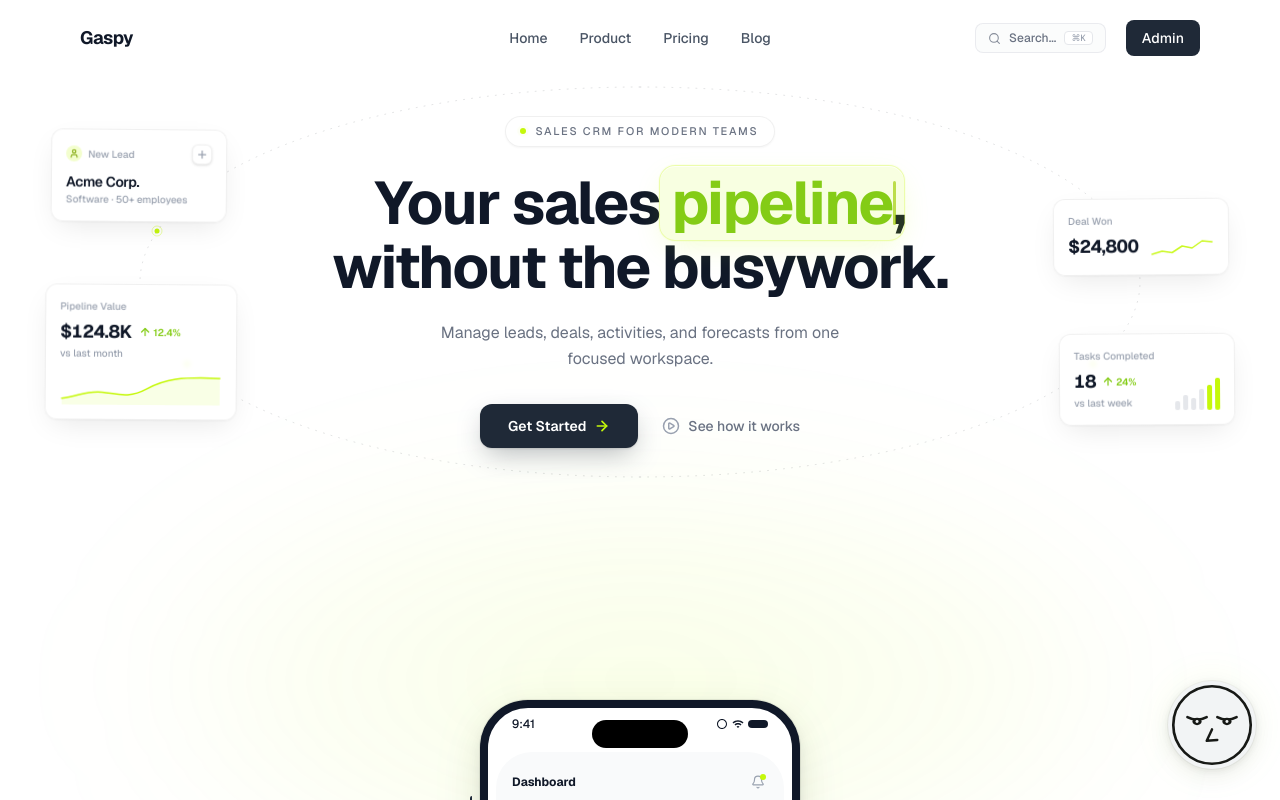
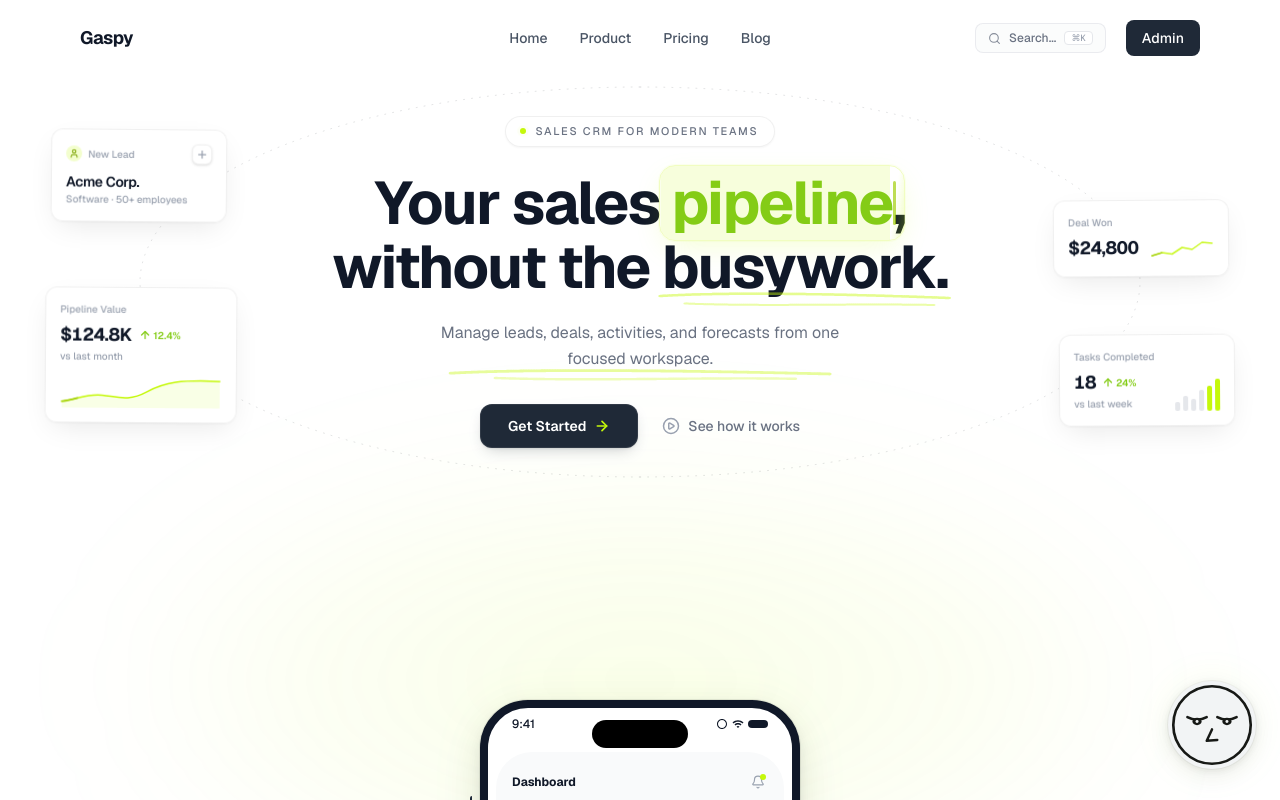
Before and after one commit to dexisback/gaspy, a Next.js app: page / in a window 1280 px wide. Built offline with nearby package versions, Linux system fonts and the light colour scheme.

Commit message:
design: implement stencil-strokes and pill shape for dark theme
pill shape recogn for white remains/default theme = white remains/typing bug tofix in searchbar remains/stencil UX fix remains

```diff
--- a/src/app/globals.css
+++ b/src/app/globals.css
@@ -107,9 +107,193 @@
   animation-play-state: paused;
 }
 
+@keyframes highlight-reveal {
+  0% {
+    clip-path: inset(-20% 100% -20% 0);
+    opacity: 1;
+    animation-timing-function: cubic-bezier(0.16, 1, 0.3, 1);
+  }
+  18% {
+    clip-path: inset(-20% -2% -20% 0);
+  }
+  94% {
+    clip-path: inset(-20% -2% -20% 0);
+    opacity: 1;
+  }
+  98%,
+  100% {
+    clip-path: inset(-20% 100% -20% 0);
+    opacity: 0;
+  }
+}
+
+.hero-reveal-fill {
+  animation: highlight-reveal 5s linear 0.15s infinite;
+}
+
+@keyframes reveal-edge {
+  0% {
+    transform: translateX(-120%) skewX(-8deg);
+    opacity: 1;
+    animation-timing-function: cubic-bezier(0.16, 1, 0.3, 1);
+  }
+  18% {
+    transform: translateX(590%) skewX(-8deg);
+    opacity: 1;
+  }
+  26%,
+  100% {
+    transform: translateX(590%) skewX(-8deg);
+    opacity: 0;
+  }
+}
+
+.hero-reveal-edge {
+  background: linear-gradient(
+    90deg,
+    rgba(197, 248, 10, 0) 0%,
+    rgba(197, 248, 10, 0.4) 55%,
+    rgba(176, 216, 8, 0.75) 100%
+  );
+  animation: reveal-edge 5s linear 0.15s infinite;
+  will-change: transform, opacity;
+}
+
+.dark .hero-reveal-edge {
+  background: linear-gradient(
+    90deg,
+    rgba(197, 248, 10, 0) 0%,
+    rgba(197, 248, 10, 0.3) 55%,
+    rgba(197, 248, 10, 0.55) 100%
+  );
+}
+
+@keyframes sketch-draw {
+  from {
+    stroke-dashoffset: 1;
+  }
+  to {
+    stroke-dashoffset: 0;
+  }
+}
+
+.hero-sketch path,
+.hero-sketch-desc path {
+  stroke-dasharray: 1;
+  stroke-dashoffset: 1;
+  animation: sketch-draw 0.8s ease-out forwards;
+}
+
+.hero-sketch path {
+  animation-delay: 0.5s;
+}
+
+.hero-sketch path:last-child {
+  animation-delay: 0.95s;
+}
+
+.hero-sketch-desc path {
+  animation-delay: 0.85s;
+}
+
+.hero-sketch-desc path:last-child {
+  animation-delay: 1.15s;
+}
+
+@keyframes status-pulse {
+  0%,
+  100% {
+    opacity: 1;
+  }
+  50% {
+    opacity: 0.6;
+  }
+}
+
+.hero-status-pulse {
+  animation: status-pulse 5s ease-in-out 1.2s infinite;
+}
+
+@keyframes spark-sweep {
+  0%,
+  58% {
+    stroke-dashoffset: 72;
+    opacity: 0;
+  }
+  63%,
+  88% {
+    opacity: 0.9;
+  }
+  96%,
+  100% {
+    stroke-dashoffset: -16;
+    opacity: 0;
+  }
+}
+
+.hero-spark-sweep {
+  stroke-dasharray: 10 62;
+  animation: spark-sweep 7.5s linear 2.4s infinite;
+}
+
+@keyframes chart-sweep {
+  0%,
+  55% {
+    stroke-dashoffset: 186;
+    opacity: 0;
+  }
+  62%,
+  86% {
+    opacity: 0.8;
+  }
+  95%,
+  100% {
+    stroke-dashoffset: -20;
+    opacity: 0;
+  }
+}
+
+.hero-chart-sweep {
+  stroke-dasharray: 16 170;
+  animation: chart-sweep 9s linear 4.1s infinite;
+}
+
+@keyframes bar-pulse {
+  0%,
+  6%,
+  14%,
+  100% {
+    opacity: 1;
+  }
+  10% {
+    opacity: 0.5;
+  }
+}
+
+.hero-bar-pulse {
+  animation: bar-pulse 6.5s ease-in-out infinite;
+}
+
 @media (prefers-reduced-motion: reduce) {
-  .hero-float {
+  .hero-float,
+  .hero-reveal-edge,
+  .hero-status-pulse,
+  .hero-spark-sweep,
+  .hero-chart-sweep,
+  .hero-bar-pulse {
     animation: none;
+  }
+
+  .hero-reveal-fill {
+    animation: none;
+    clip-path: none;
+    opacity: 1;
+  }
+
+  .hero-sketch path,
+  .hero-sketch-desc path {
+    animation: none;
+    stroke-dashoffset: 0;
   }
 }
 
--- a/src/components/landing/Hero.tsx
+++ b/src/components/landing/Hero.tsx
@@ -27,8 +27,11 @@ function PipelineHighlight() {
     <span className="relative inline-block whitespace-nowrap">
       <span
         aria-hidden
-        className="absolute -inset-x-3 -inset-y-1.5 rounded-2xl border border-[#C5F80A]/25 bg-[#C5F80A]/[0.12] shadow-[0_0_0_1px_rgba(197,248,10,0.05),0_10px_32px_-8px_rgba(197,248,10,0.20),inset_0_1px_0_rgba(255,255,255,0.7)] dark:border-[#C5F80A]/20 dark:bg-[#C5F80A]/[0.10]"
-      />
+        className="absolute -inset-x-3 -inset-y-1.5 overflow-hidden rounded-2xl border border-[#C5F80A]/25 shadow-[0_0_0_1px_rgba(197,248,10,0.05),0_10px_32px_-8px_rgba(197,248,10,0.20),inset_0_1px_0_rgba(255,255,255,0.7)] dark:border-[#C5F80A]/20"
+      >
+        <span className="hero-reveal-fill absolute inset-0 bg-[#C5F80A]/[0.14] dark:bg-[#C5F80A]/[0.12]" />
+        <span className="hero-reveal-edge absolute inset-y-0 left-0 w-[18%]" />
+      </span>
       <span className="relative text-[#84cc16] dark:text-[#a6d911]">pipeline</span>
       <span
         aria-hidden
@@ -70,17 +73,64 @@ export function Hero() {
           style={{ textWrap: "balance" }}
         >
           Your sales <PipelineHighlight />,
-          <br className="hidden sm:block" /> without the busywork.
+          <br className="hidden sm:block" /> without the{" "}
+          <span className="relative inline-block">
+            busywork.
+            <svg
+              className="hero-sketch pointer-events-none absolute -bottom-2 left-[-3%] h-5 w-[106%]"
+              viewBox="0 0 320 40"
+              fill="none"
+              preserveAspectRatio="none"
+              aria-hidden
+            >
+              <path
+                d="M8 16C70 9 170 10 312 20"
+                stroke="#C5F80A"
+                strokeWidth="5"
+                strokeLinecap="round"
+                opacity="0.45"
+              />
+              <path
+                d="M34 31C110 37 210 31 296 34"
+                stroke="#C5F80A"
+                strokeWidth="4"
+                strokeLinecap="round"
+                opacity="0.35"
+              />
+            </svg>
+          </span>
         </motion.h1>
 
         {/* Subtext */}
         <motion.p
           variants={itemVariants}
-          className="mt-5 max-w-md text-sm leading-relaxed text-gray-500 dark:text-gray-400 md:text-base"
+          className="relative mt-5 max-w-md text-sm leading-relaxed text-gray-500 dark:text-gray-400 md:text-base"
           style={{ textWrap: "pretty" }}
         >
           Manage leads, deals, activities, and forecasts from one focused
           workspace.
+          <svg
+            className="hero-sketch-desc pointer-events-none absolute -bottom-2.5 left-[6%] h-4 w-[88%]"
+            viewBox="0 0 300 20"
+            fill="none"
+            preserveAspectRatio="none"
+            aria-hidden
+          >
+            <path
+              d="M6 9C60 4 170 5 294 10"
+              stroke="#C5F80A"
+              strokeWidth="3.5"
+              strokeLinecap="round"
+              opacity="0.4"
+            />
+            <path
+              d="M40 15C110 19 200 14 268 16"
+              stroke="#C5F80A"
+              strokeWidth="3"
+              strokeLinecap="round"
+              opacity="0.28"
+            />
+          </svg>
         </motion.p>
 
         {/* CTA */}
@@ -90,7 +140,7 @@ export function Hero() {
         >
           <Link
             href="/admin"
-            className="group inline-flex items-center gap-2 rounded-xl bg-[#1F2937] px-7 py-3 text-sm font-semibold text-white shadow-[0_1px_2px_rgba(0,0,0,0.12),0_10px_28px_-6px_rgba(31,41,55,0.35)] transition-all duration-200 hover:-translate-y-px hover:bg-gray-800 hover:shadow-[0_2px_4px_rgba(0,0,0,0.12),0_14px_34px_-6px_rgba(31,41,55,0.45)] active:translate-y-0 active:scale-[0.98] dark:bg-[#C5F80A] dark:text-gray-900 dark:hover:bg-[#d4ff2e]"
+            className="group inline-flex items-center gap-2 rounded-xl bg-[#1F2937] px-7 py-3 text-sm font-semibold text-white ring-1 ring-inset ring-white/[0.08] shadow-[0_1px_2px_rgba(0,0,0,0.08),0_6px_16px_-6px_rgba(31,41,55,0.28)] transition-all duration-200 hover:-translate-y-px hover:bg-[#2a3547] hover:shadow-[0_2px_4px_rgba(0,0,0,0.08),0_10px_22px_-6px_rgba(31,41,55,0.35)] active:translate-y-0 active:scale-[0.98] active:shadow-[0_1px_2px_rgba(0,0,0,0.10)] dark:bg-[#C5F80A] dark:text-gray-900 dark:ring-black/10 dark:hover:bg-[#d4ff2e]"
           >
             Get Started
             <ArrowRight
--- a/src/components/landing/HeroFloatingCards.tsx
+++ b/src/components/landing/HeroFloatingCards.tsx
@@ -69,6 +69,15 @@ function Sparkline({ className }: { className?: string }) {
         strokeLinejoin="round"
         vectorEffect="non-scaling-stroke"
       />
+      <path
+        className="hero-spark-sweep"
+        d="M2 18L12 15L22 16.5L32 10L42 12L52 5L62 6"
+        stroke="#a3ce0b"
+        strokeWidth="1.5"
+        strokeLinecap="round"
+        strokeLinejoin="round"
+        vectorEffect="non-scaling-stroke"
+      />
     </svg>
   );
 }
@@ -78,7 +87,7 @@ function NewLeadCard() {
     <div className={`w-44 p-3.5 text-left ${cardSurface}`}>
       <div className="flex items-center justify-between">
         <div className="flex items-center gap-1.5">
-          <span className="flex h-4 w-4 items-center justify-center rounded-full bg-[#C5F80A]/20">
+          <span className="hero-status-pulse flex h-4 w-4 items-center justify-center rounded-full bg-[#C5F80A]/20">
             <User className="h-2.5 w-2.5 text-[#7da504]" strokeWidth={2.5} />
           </span>
           <span className={labelClass}>New Lead</span>
@@ -142,6 +151,14 @@ function PipelineValueCard() {
           strokeLinecap="round"
           vectorEffect="non-scaling-stroke"
         />
+        <path
+          className="hero-chart-sweep"
+          d="M2 33C18 31 26 24 42 26s26 7 44-4 34-14 72-12"
+          stroke="#a3ce0b"
+          strokeWidth="1.5"
+          strokeLinecap="round"
+          vectorEffect="non-scaling-stroke"
+        />
       </svg>
     </div>
   );
@@ -168,10 +185,10 @@ function TasksCompletedCard() {
           {[26, 42, 34, 58, 70, 88].map((h, i) => (
             <div
               key={i}
-              className={`w-[5px] rounded-[2px] ${
+              className={`hero-bar-pulse w-[5px] rounded-[2px] ${
                 i >= 4 ? "bg-[#C5F80A]" : "bg-gray-200 dark:bg-white/10"
               }`}
-              style={{ height: `${h}%` }}
+              style={{ height: `${h}%`, animationDelay: `${1.8 + i * 0.35}s` }}
             />
           ))}
         </div>
@@ -181,11 +198,6 @@ function TasksCompletedCard() {
 }
 
 function Connectors() {
-  const dots: Array<[number, number]> = [
-    [97, 302],
-    [1003, 302],
-    [67, 169],
-  ];
   return (
     <div className="pointer-events-none absolute left-1/2 top-1/2 z-0 hidden -translate-x-1/2 -translate-y-1/2 lg:block">
       <motion.svg
@@ -214,12 +226,6 @@ function Connectors() {
           strokeDasharray="1 7"
           strokeLinecap="round"
         />
-        {dots.map(([cx, cy]) => (
-          <g key={`${cx}-${cy}`}>
-            <circle cx={cx} cy={cy} r="5" stroke="#C5F80A" strokeOpacity="0.35" fill="none" />
-            <circle cx={cx} cy={cy} r="2.5" fill="#C5F80A" />
-          </g>
-        ))}
       </motion.svg>
     </div>
   );
@@ -233,7 +239,7 @@ export function HeroFloatingCards() {
         className="left-[2%] top-[2%] xl:left-[4%] xl:top-[4%]"
         duration="9s"
         delay="0s"
-        floatY="-7px"
+        floatY="-4px"
         rotate="0.5deg"
         entranceDelay={0.9}
       >
@@ -244,7 +250,7 @@ export function HeroFloatingCards() {
         className="right-[2%] top-[26%] xl:right-[4%]"
         duration="11s"
         delay="-3.5s"
-        floatY="-5px"
+        floatY="-3px"
         rotate="-0.5deg"
         entranceDelay={1.05}
       >
@@ -255,7 +261,7 @@ export function HeroFloatingCards() {
         className="bottom-[4%] left-[1.5%] xl:bottom-[6%] xl:left-[3.5%]"
         duration="10s"
         delay="-5s"
-        floatY="-8px"
+        floatY="-5px"
         rotate="0.4deg"
         entranceDelay={1.2}
       >
@@ -266,7 +272,7 @@ export function HeroFloatingCards() {
         className="bottom-[6%] right-[2%] xl:right-[3.5%]"
         duration="8.5s"
         delay="-2s"
-        floatY="-6px"
+        floatY="-4px"
         rotate="-0.4deg"
         entranceDelay={1.35}
       >
```
